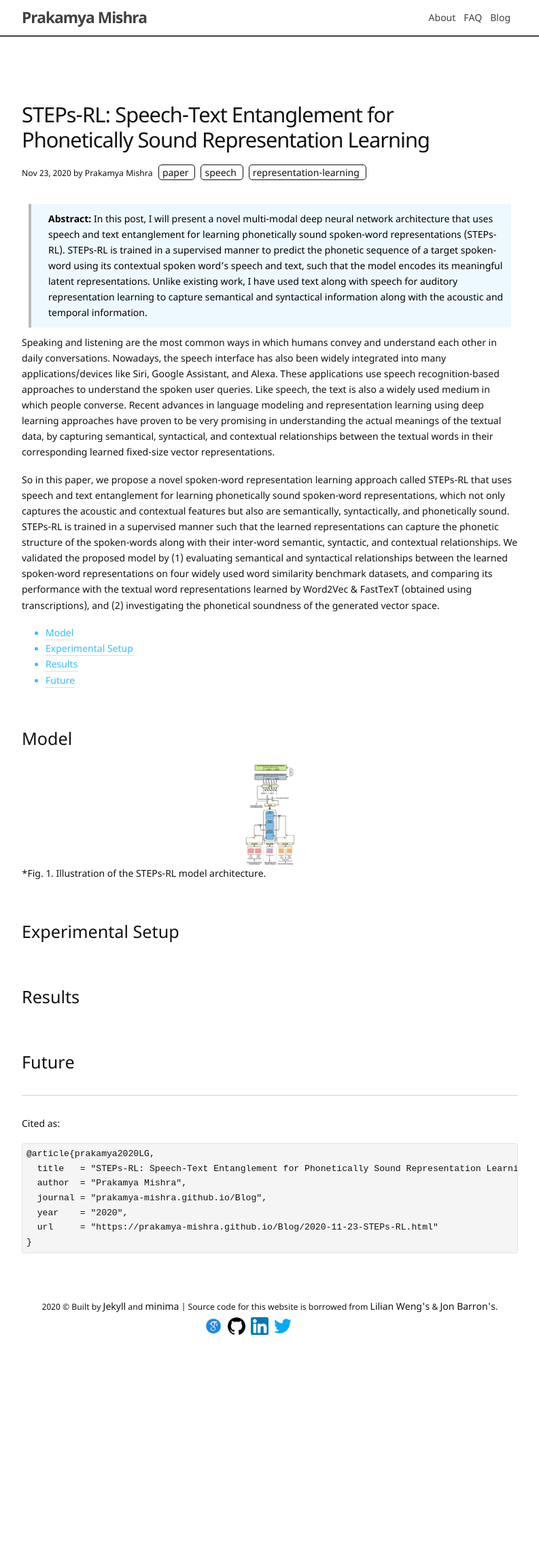
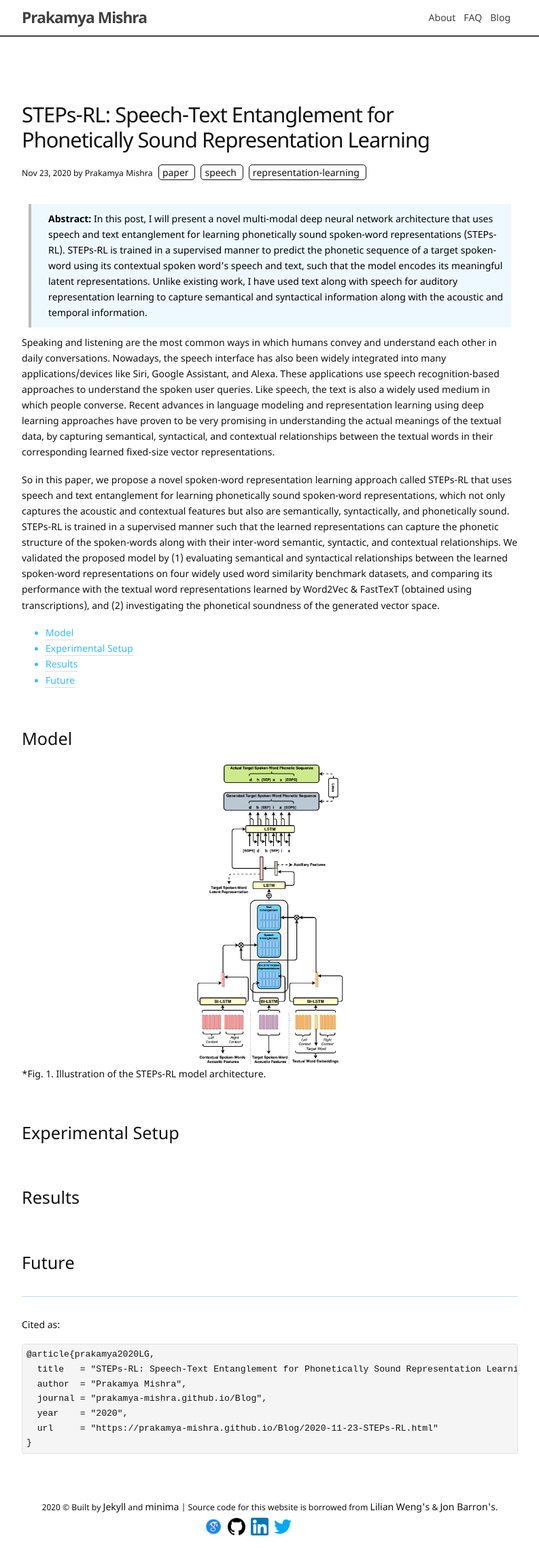
Before and after one commit to prakamya-mishra/prakamya-mishra.github.io, a Jekyll site: the page built from _posts/2020-11-23-STEPs-RL.md, in a window 1280 px wide. Shown: the whole page at 68% size, without its empty margins (243-1036 px from the left). Built offline with Jekyll 4.4.1, drawn with Linux system fonts in a browser that asks for light colours; before the commit the page ends 1984 px from its top, so only the background shows below that.

Commit message:
Update 2020-11-23-STEPs-RL.md

```diff
--- a/_posts/2020-11-23-STEPs-RL.md
+++ b/_posts/2020-11-23-STEPs-RL.md
@@ -21,7 +21,7 @@ So in this paper, we propose a novel spoken-word representation learning approac
 
 ## Model
 ![STEPs-RL Model Architecture]({{ '/assets/Blog/STEPs-RL-SpeechVec.png' | relative_url }})
-{: style="width: 10%;" class="center"}
+{: style="width: 30%;" class="center"}
 *Fig. 1. Illustration of the STEPs-RL model architecture.
 
 ## Experimental Setup
```
